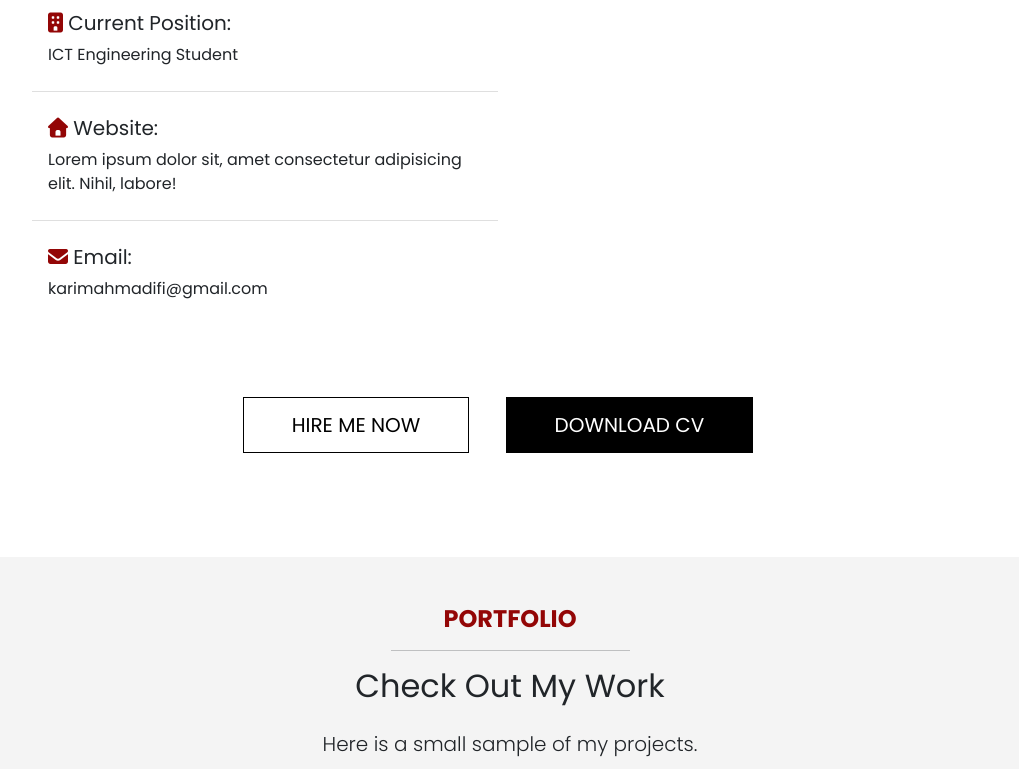
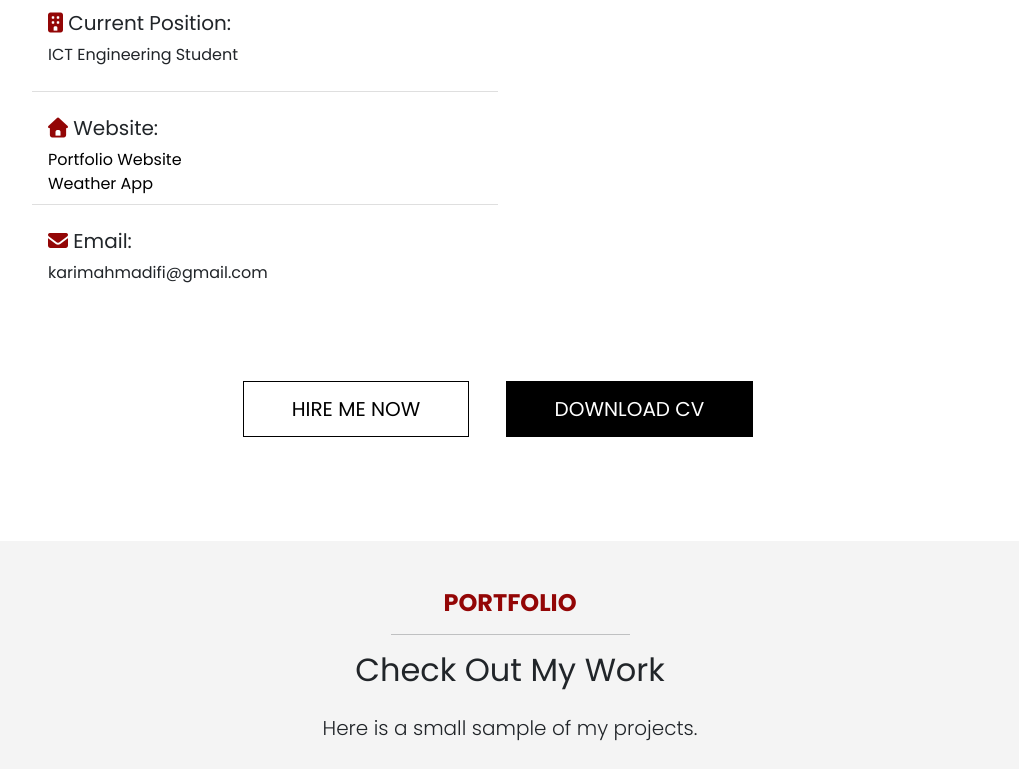
Before and after one commit to Karimmdi/Karim.portfolio, a website: page index.html in a window 1280 px wide. Shown: the part 1745-2514 px from the top of the page, without its empty margins (130-1149 px from the left). Drawn offline with Linux system fonts and the light colour scheme.

Commit message:
Updating details

```diff
--- a/index.html
+++ b/index.html
@@ -121,7 +121,19 @@
                 <h5 class="text-transform">
                   <i class="fas fa-home text-primary"></i> Website:
                 </h5>
-                <p>Lorem ipsum dolor sit, amet consectetur adipisicing elit. Nihil, labore!</p>
+                <a style="color: black; text-decoration: none;"
+                  href="https://karimdev-portfolio.netlify.app/"
+                  onmouseover="this.style.color='blue';"
+                  onmouseout="this.style.color='black';">
+                  Portfolio Website
+                </a>
+                <br>
+                <a style="color: black; text-decoration: none;"
+                  href="https://weathera-pp-vanilla-js.netlify.app/"
+                  onmouseover="this.style.color='blue';"
+                  onmouseout="this.style.color='black';">
+                  Weather App
+                </a>
               </li>
               <li class="list-group-item mb-3">
                 <h5 class="text-transform">
```
